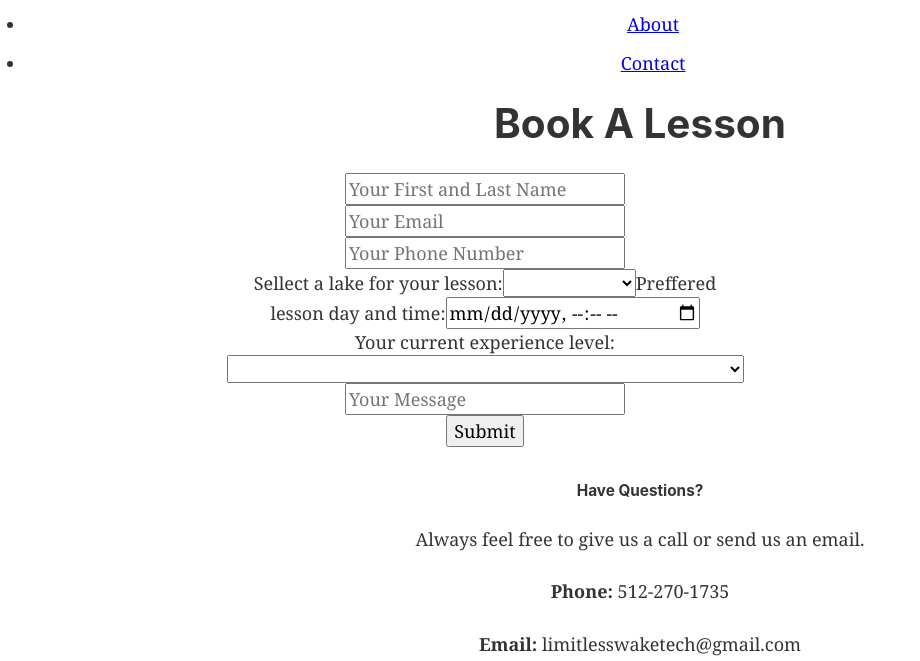
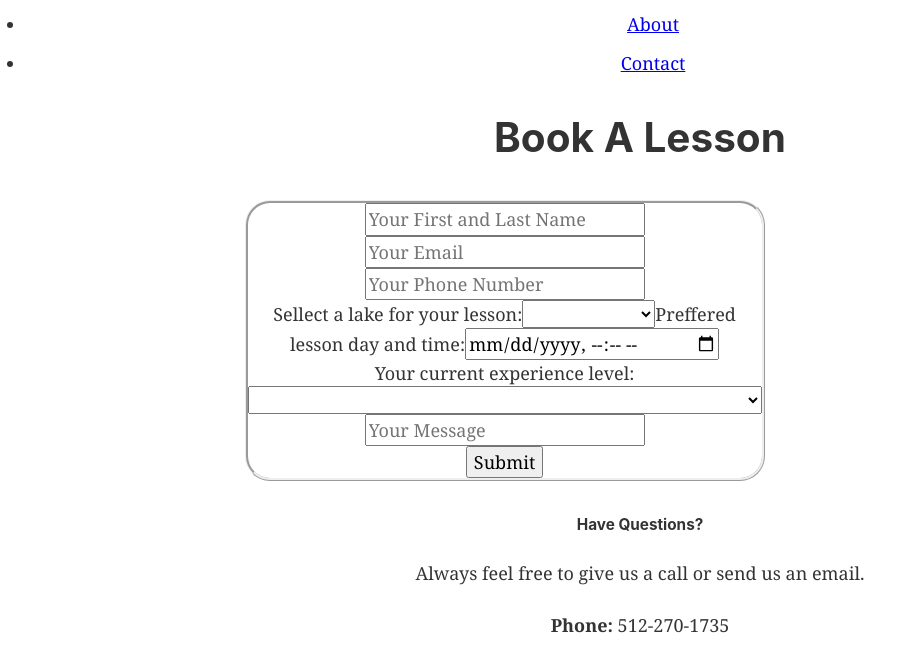
Before and after one commit to jaksik/limitless-wake, a Gatsby site: page /contact in a window 1280 px wide. Shown: the part 806-1467 px from the top of the page, without its empty margins (0-920 px from the left). Built offline with nearby package versions, Linux system fonts and the light colour scheme; Gatsby itself is replaced by a stand-in of ours.

Commit message:
styled form

```diff
--- a/src/components/formThree.js
+++ b/src/components/formThree.js
@@ -9,7 +9,7 @@ class Form extends Component {
                 method="post"
                 data-netlify="true"
                 data-netlify-honeypot="bot-field"
-                style={{ width: `80%`, margin: `10px auto` }}
+                style={{ width: `80%`, margin: `10px auto`, borderStyle: `ridge`, borderRadius: `25px` }}
             >
                 <input name="name" placeholder="Your First and Last Name" type="text" /><br />
                 <input name="email" placeholder="Your Email" type="email" /><br />
--- a/src/pages/contact.js
+++ b/src/pages/contact.js
@@ -3,14 +3,14 @@
 import Layout from "../components/layout"
 import FormOne from "../components/form"
 import SEO from "../components/seo"
-
+import "./style.css"
 const Contact = () => (
   <Layout>
     <div
       style={{
         margin: `0 auto`,
         maxWidth: `960px`,
-        // padding: `0px 1.0875rem 1.45rem`,
+        padding: `0px 1.0875rem 1.45rem`,
         paddingTop: 0,
       }}
     >
--- a/src/pages/style.css
+++ b/src/pages/style.css
@@ -22,6 +22,10 @@ h2 {
     height: 100%;
     border: 1px solid black;
 } */
+
+input, select {
+    max-width: 100%;
+}
 
 .social {
     padding: 5px;
```
